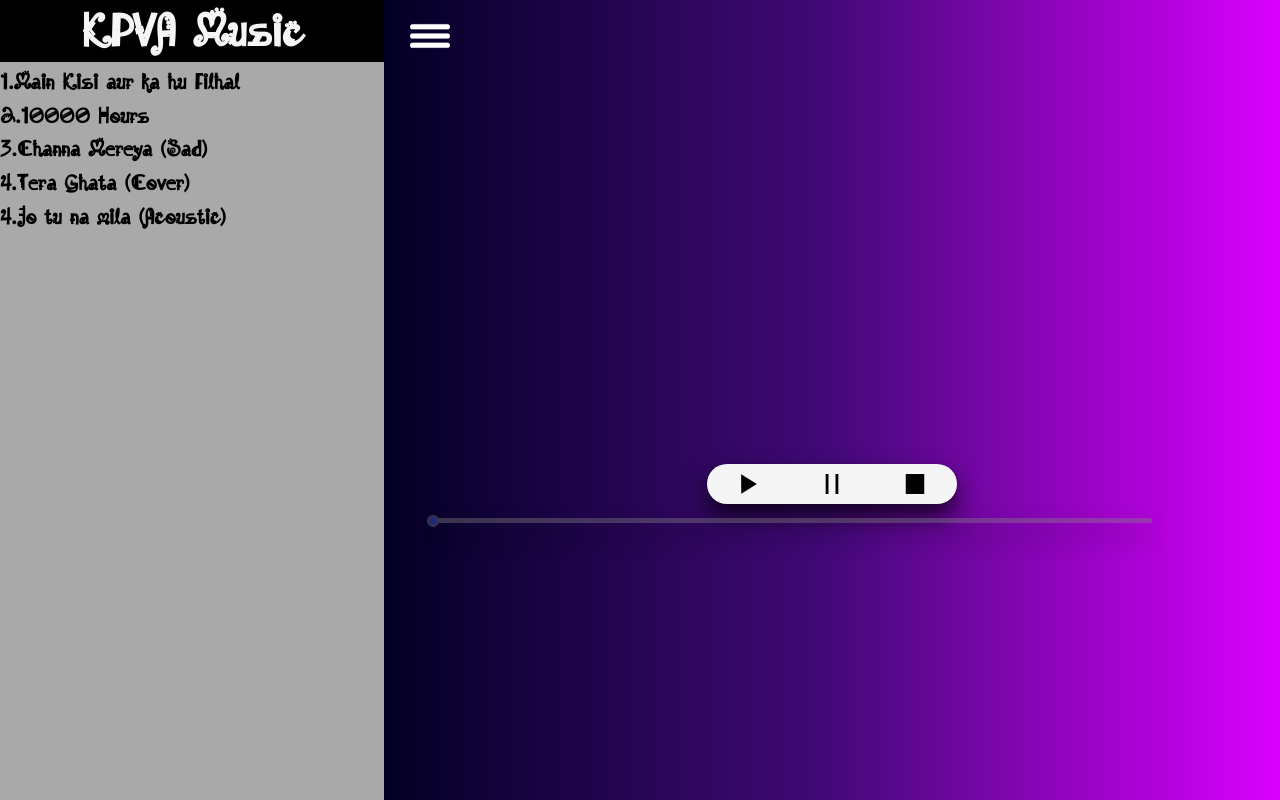
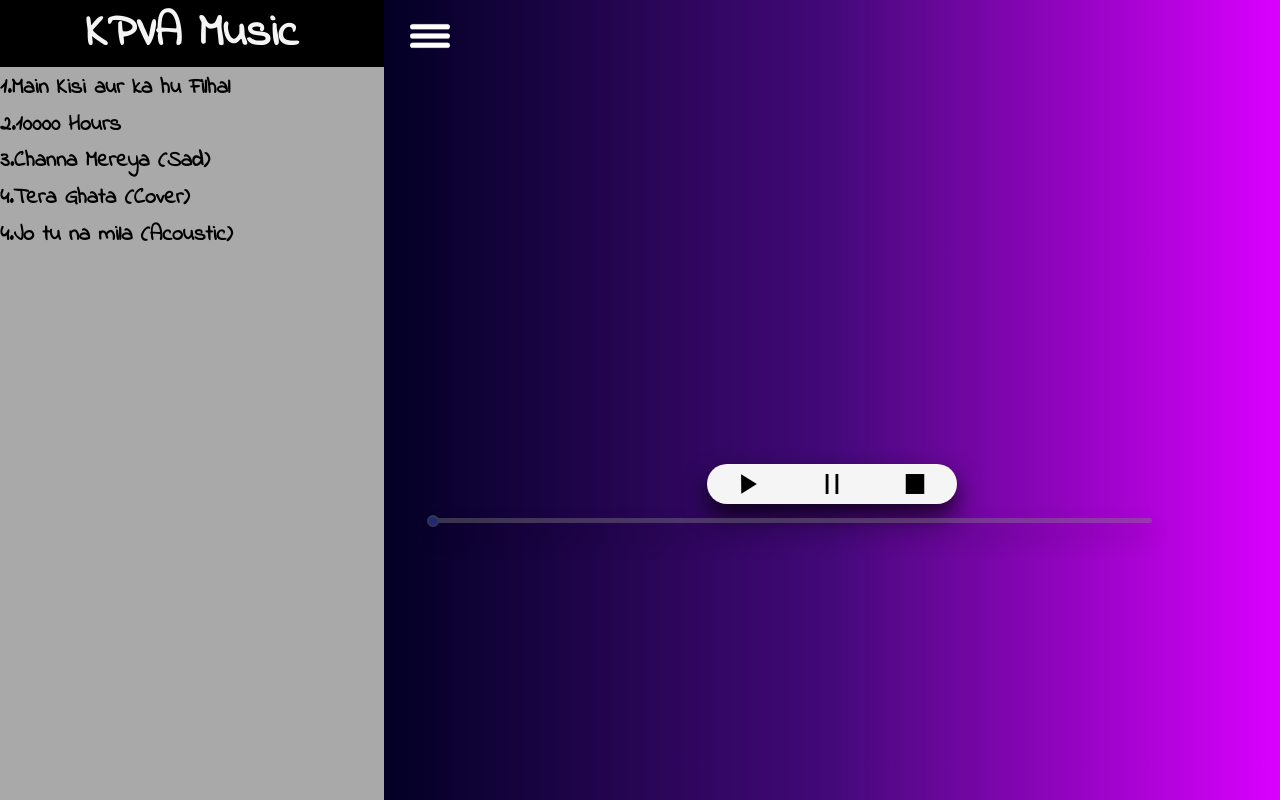
Before and after one commit to arealinedesign/Music-Player, a plain HTML site: page index.html in a window 1280 px wide. Both pictures are taken after a click on the element 36 px from the left and 38 px from the top of the page. Drawn offline with Linux system fonts and the light colour scheme.

Commit message:
Update style.css

```diff
--- a/style.css
+++ b/style.css
@@ -10,13 +10,13 @@ h4 {
   text-decoration: none;
   cursor: pointer;
   padding-top: 0.3rem;
-  font-family: "AMA", cursive;
+  font-family: "Indie Flower", cursive;
   font-size: 22px;
 }
 
 h1 {
   color: whitesmoke;
-  font-family: "AMA", cursive;
+  font-family: "Indie Flower", cursive;
   font-size: 46px;
 }
 
```
